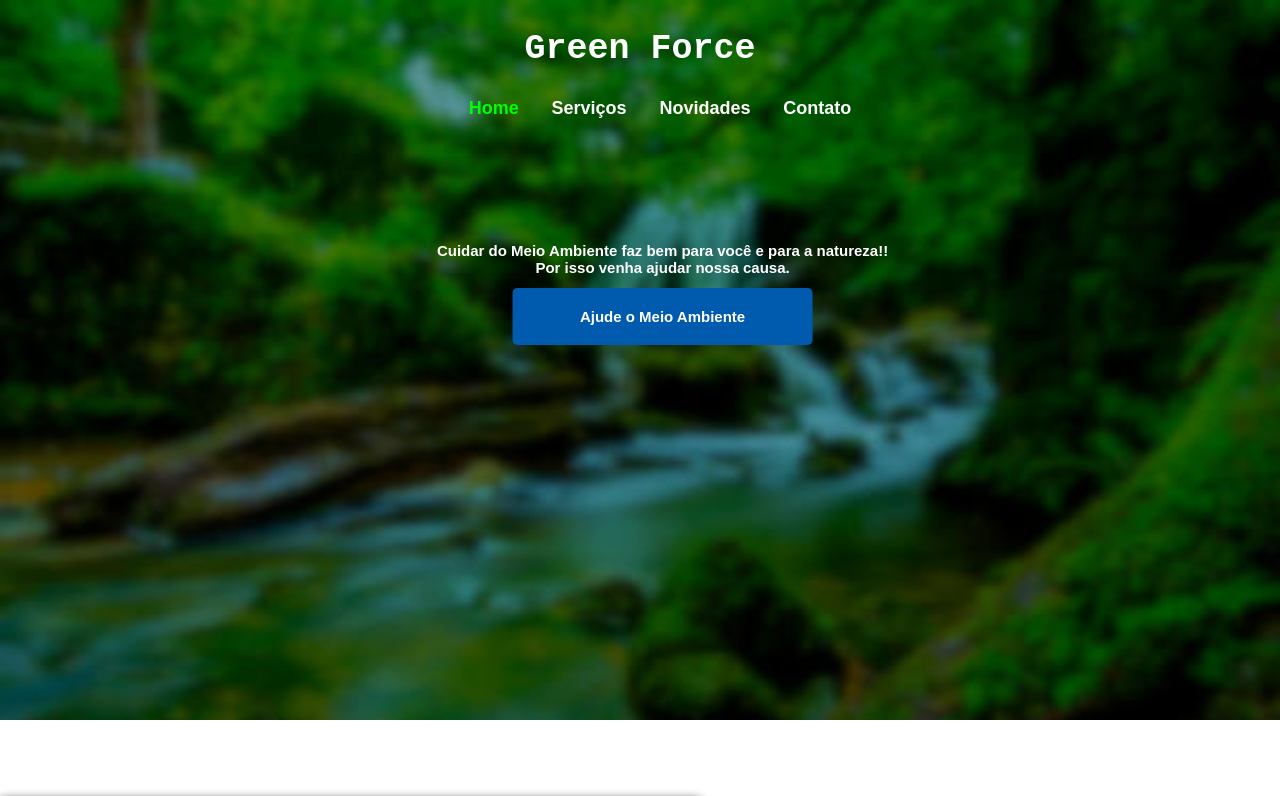
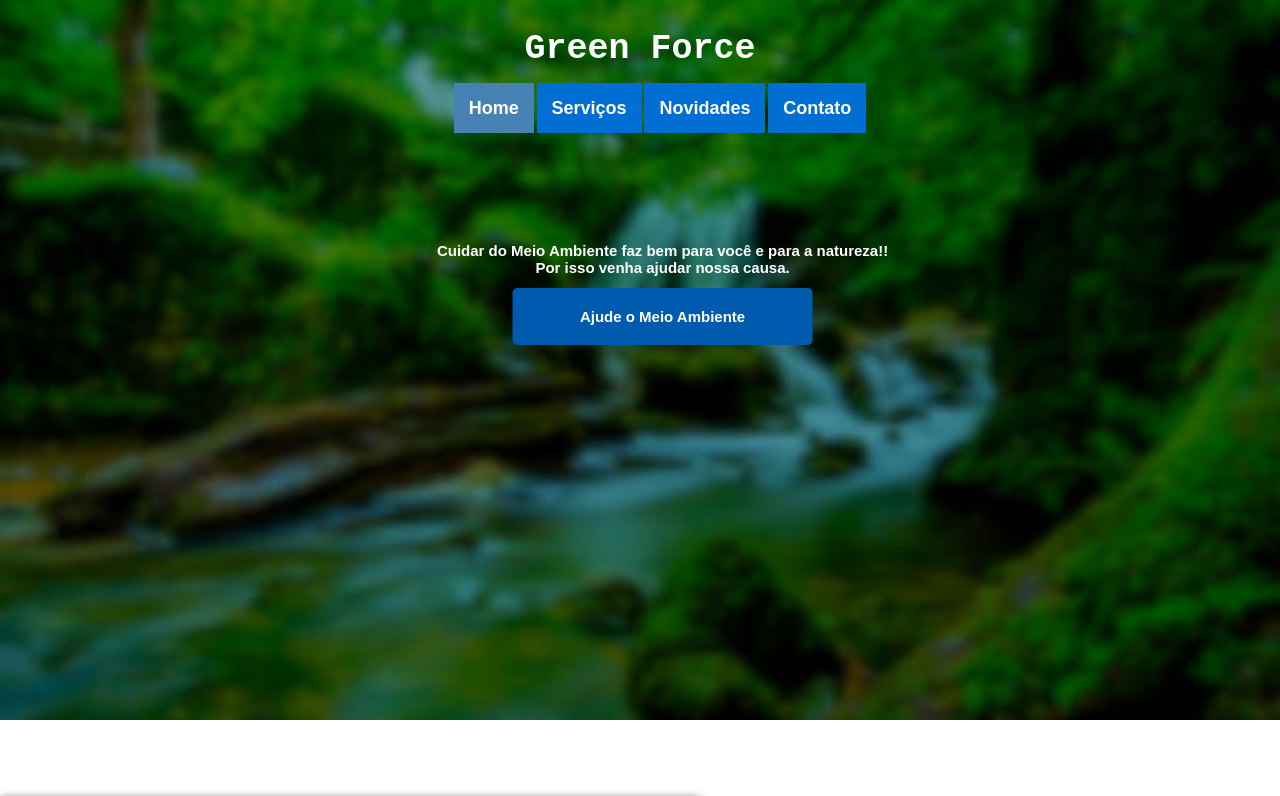
Before and after one commit to pedrohenriquebraga/green-force, a plain HTML site: page index.html in a window 1280 px wide. In both pictures the pointer is over the link "Home". Shown: the top 796 px of the page. Drawn offline with Linux system fonts and the light colour scheme.

Commit message:
new style on menu

```diff
--- a/style.css
+++ b/style.css
@@ -32,6 +32,7 @@ header #navegacao li {
 }
 
 header #navegacao ul li a {
+    background-color: #016ED4;
     font-size: 1.8rem;
     font-weight: bolder;
     color: white;
@@ -41,7 +42,7 @@ header #navegacao ul li a {
 }
 
 header #navegacao ul li a:hover {
-    color: #00ff00;
+    background-color: steelblue;
 }
 
 header #ajude {
```
